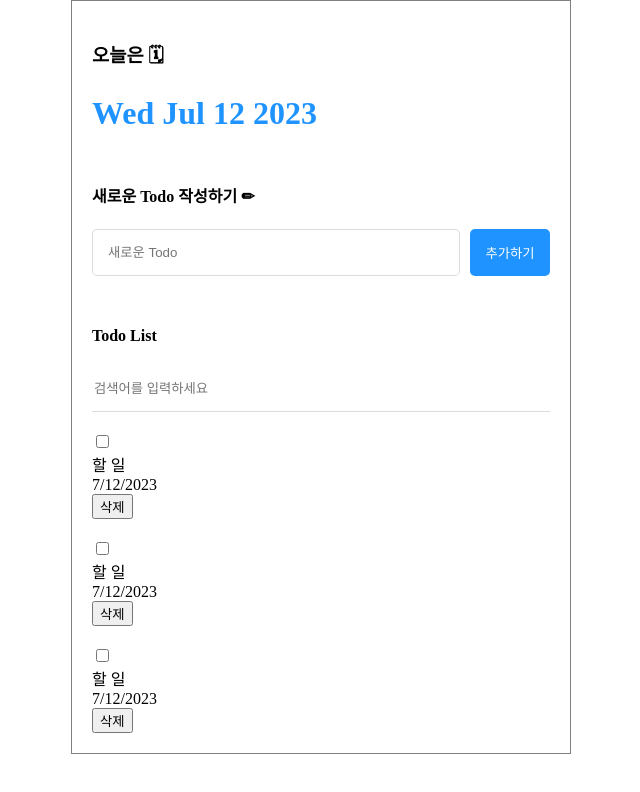
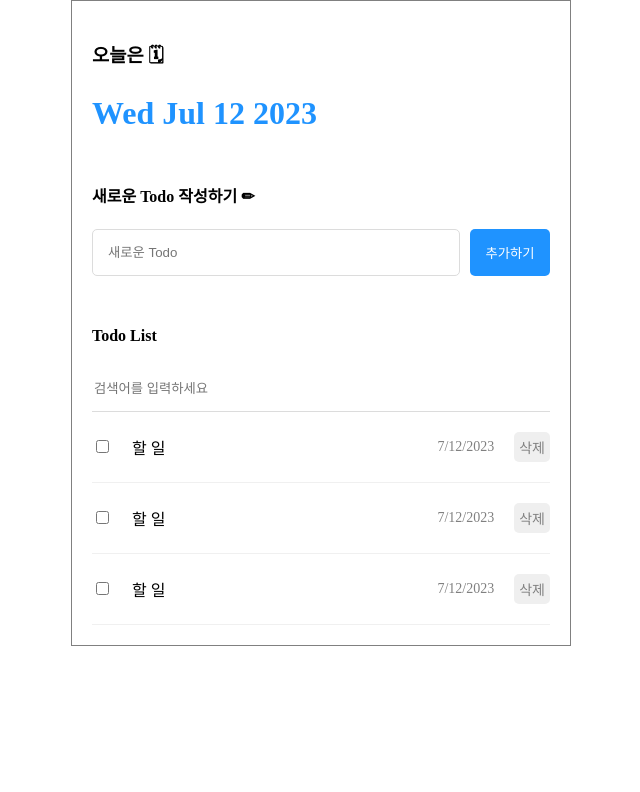
Before and after one commit to kang-gicheon/React_TODO_List, a React (Create React App) app in the folder todo/: page / in a window 1280 px wide. Shown: the top 792 px of the page, without its empty margins (319-959 px from the left). Built offline with nearby package versions, Linux system fonts and the light colour scheme.

Commit message:
TodoItem CSS 작성, UI 구성 마무리

```diff
--- a/todo/src/component/TodoItem.css
+++ b/todo/src/component/TodoItem.css
@@ -0,0 +1,44 @@
+/* 할 일 아이템 박스 스타일 적용 */
+
+/* 전체 정렬(TodoItem) */
+.TodoItem {
+
+    display: flex;
+    align-items: center;
+    gap: 20px;
+    padding-bottom: 20px;
+    border-bottom: 1px solid rgb(240, 240, 240);
+
+}
+
+/* 체크박스를 감싼 박스에 스타일 적용 */
+
+.TodoItem .checkbox_col {
+    width: 20px;
+}
+
+/* 할 일 텍스트를 감싼 박스에 스타일 적용 */
+
+.TodoItem .title_col {
+    flex: 1;
+}
+
+/* 할 일 아이템 등록 시간을 감싼 박스에 스타일 적용 */
+
+.TodoItem .date_col{
+    font-size: 14px;
+    color: gray;
+}
+
+/* 삭제 버튼에 스타일 적용 */
+
+.TodoItem .btn_col button {
+
+    cursor: pointer;
+    color: gray;
+    font-size: 14px;
+    border: none;   /* 버튼 외곽선 여부 지정 */
+    border-radius: 5px; /* 버튼 외곽 둥글게 만들기 */
+    padding: 5px;   /* 안쪽 여백 적용 */
+
+}
```
